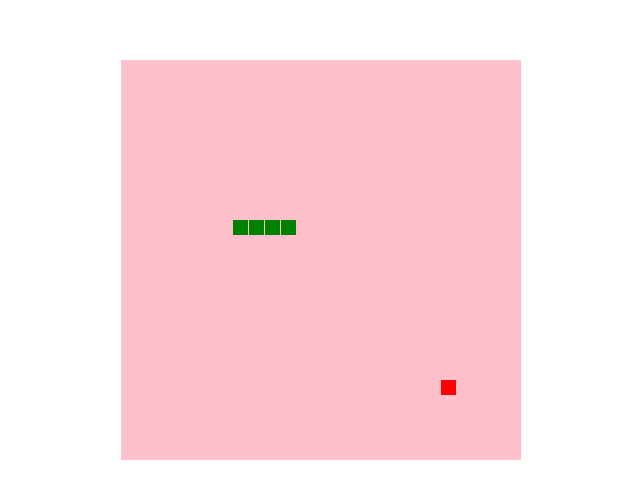
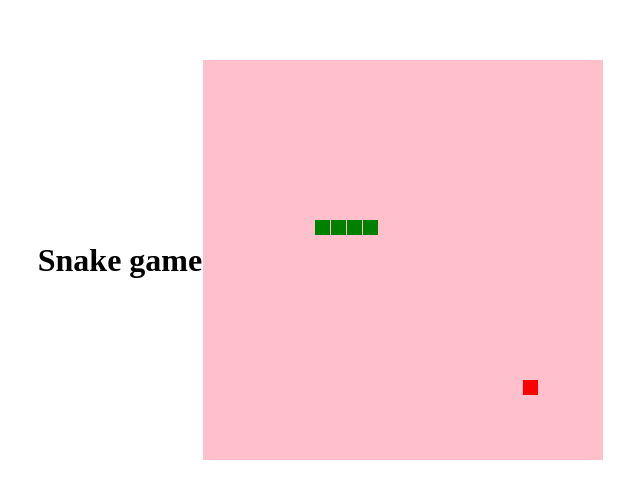
Before and after one commit to BlazingFrog7000/snake-game, a plain HTML site: page index.html in a window 1280 px wide. Shown: the part 140-638 px from the top of the page, without its empty margins (319-959 px from the left). Drawn offline with Linux system fonts and the light colour scheme.

Commit message:
Update index.html

```diff
--- a/index.html
+++ b/index.html
@@ -2,7 +2,8 @@
 <html lang="en"><head>
     <meta charset="UTF-8">
     <meta name="viewport" content="width=device-width, initial-scale=1.0">
-    <title>Document</title>
+  <h1> Snake game </h1>
+    <title>???</title>
     <link rel="stylesheet" href="style.css">
   </head>
   <body>
```
